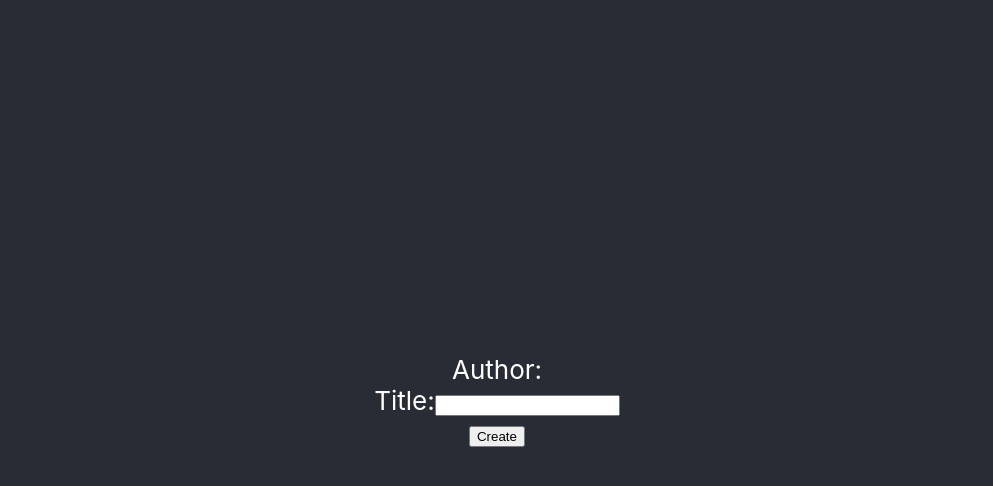
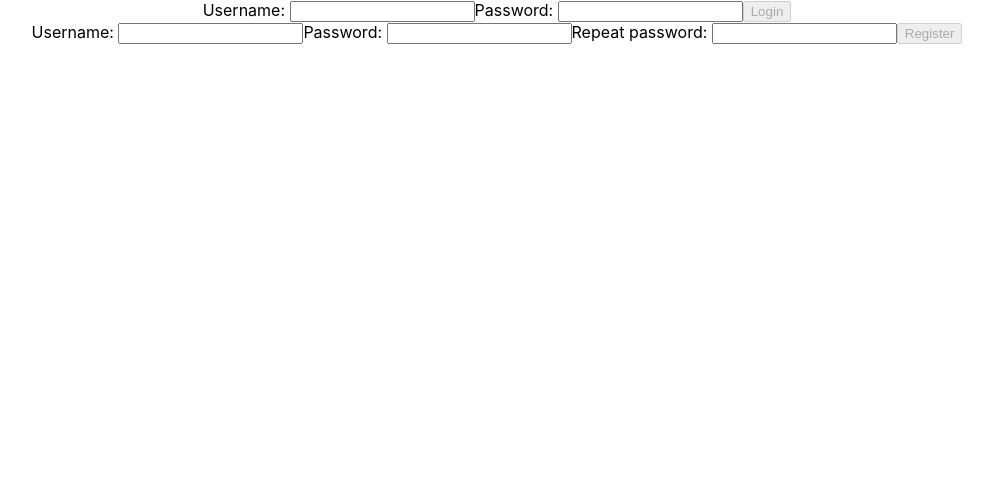
Before and after one commit to ViLinh27/lab2-todoapp, a React (Create React App) app: page / in a window 1280 px wide. Shown: the top 486 px of the page, without its empty margins (143-1136 px from the left). Built offline with nearby package versions, Linux system fonts and the light colour scheme.

Commit message:
add in log in

```diff
--- a/src/App.js
+++ b/src/App.js
@@ -2,19 +2,25 @@
 import './App.css';
 import React from 'react';
 import Todolist from './Todo/Todolist';
+import UserBar from './User/UserBar';
 import CreateTodo from './Todo/CreateTodo';
 import {useState} from 'react';
 
 function App() {
   const initialTodos={
+    title: "first post",
+    content: "content 1",
+    author: "paul"
+  }
 
-  }
+  const [user,setUser] =useState('')
+  const [posts, setPosts] = useState('')
 
   return (
     <div className="App">
-      <header className="App-header">
+      <header>
         <div>
-          <CreateTodo/>
+          <UserBar user={user && <CreateTodo user={user}/>} posts={posts} setPosts = {setPosts}/>
           <Todolist/>
         </div>
       </header>
--- a/src/User/Register.js
+++ b/src/User/Register.js
@@ -1,14 +1,24 @@
 import {useState} from 'react';
 
 export default function Register({setUser}){
+    const [formData,setFormData] = useState({
+        username:"",
+        password: "",
+        passwordRepeat: ""
+    })
     return(
         <form onSubmit={e => {e.preventDefault(); setUser(formData.username)}}>
             <label htmlFor="register-username">Username: </label>
             <input type="text" value={formData.username} onChange={e => setFormData({...formData, username: e.target.value})} name="register-username" id="register-username"/>
 
-            <label>Password: </label>
-            <input/>
+            <label htmlFor="register-password">Password: </label>
+            <input type="password" name="register-password" id="register-password" value={formData.password} onChange={e =>setFormData({...formData, password:e.target.value})} />
 
+            <label>Repeat password: </label>
+            <input type="password" name="register-password-repeat" id="register-password-repeat" value={formData.passwordRepeat}
+            onChange={e => setFormData({...formData, passwordRepeat : e.target.value})} />
+
+            <input type="submit" value="Register" disabled={formData.username.length===0 || formData.password.length === 0 || formData.password !== formData.passwordRepeat}/>
         </form>
     )
 }
--- /dev/null
+++ b/src/User/UserBar.js
@@ -0,0 +1,19 @@
+import {useState} from 'react';
+
+import Login from './Login'
+import Logout from './Logout'
+import Register from './Register'
+
+export default function UserBar({user,setUser}){
+    if(user){
+        return <Logout user={user} setUser={setUser}/>
+    }
+    else{
+        return(
+            <>
+                <Login setUser={setUser} />
+                <Register setUser={setUser}/>
+            </>
+        )
+    }
+}
```
